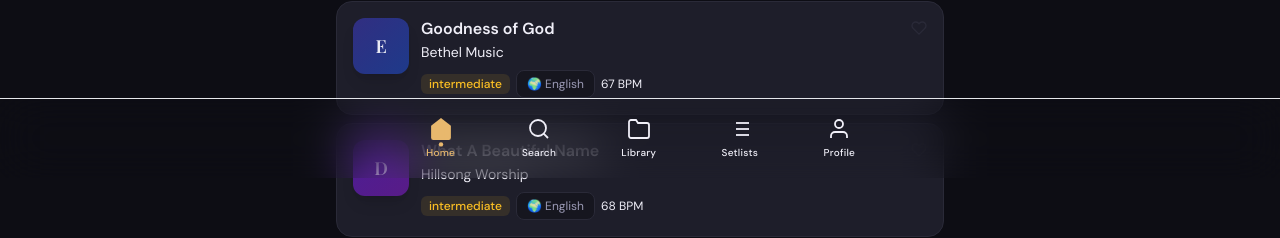
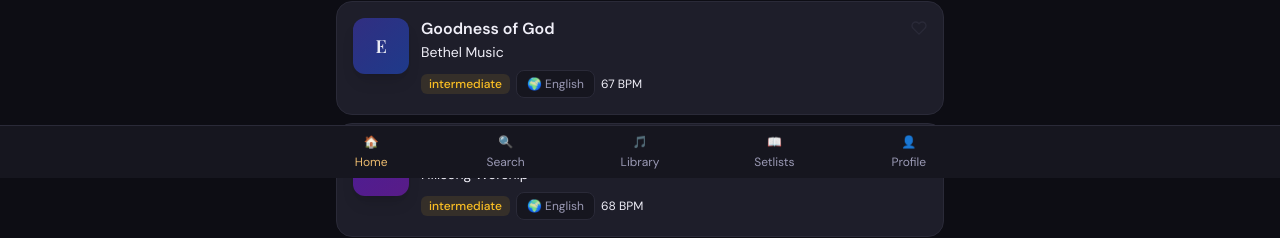
Before and after one commit to 2203831/promises-worship, a React (Create React App) app: page / in a window 1280 px wide. Shown: the part 622-860 px from the top of the page. Built offline with nearby package versions, Linux system fonts and the light colour scheme; a web font is replaced by a local one.

Commit message:
Update BottomNav.jsx

```diff
--- a/src/components/BottomNav.jsx
+++ b/src/components/BottomNav.jsx
@@ -1,75 +1,41 @@
 import React from "react";
 import { NavLink } from "react-router-dom";
 
-const HomeIcon = ({ active }) => (
-  <svg xmlns="http://www.w3.org/2000/svg" className="w-6 h-6" viewBox="0 0 24 24" fill={active ? "currentColor" : "none"} stroke="currentColor" strokeWidth={active ? "0" : "1.8"}>
-    <path d="M3 9l9-7 9 7v11a2 2 0 0 1-2 2H5a2 2 0 0 1-2-2z" />
-    <polyline points="9 22 9 12 15 12 15 22" />
-  </svg>
-);
-const SearchIcon = ({ active }) => (
-  <svg xmlns="http://www.w3.org/2000/svg" className="w-6 h-6" viewBox="0 0 24 24" fill="none" stroke="currentColor" strokeWidth={active ? "2.5" : "1.8"}>
-    <circle cx="11" cy="11" r="8" /><line x1="21" y1="21" x2="16.65" y2="16.65" />
-  </svg>
-);
-const LibraryIcon = ({ active }) => (
-  <svg xmlns="http://www.w3.org/2000/svg" className="w-6 h-6" viewBox="0 0 24 24" fill={active ? "currentColor" : "none"} stroke="currentColor" strokeWidth={active ? "0" : "1.8"}>
-    <path d="M22 19a2 2 0 0 1-2 2H4a2 2 0 0 1-2-2V5a2 2 0 0 1 2-2h5l2 3h9a2 2 0 0 1 2 2z" />
-  </svg>
-);
-const SetlistIcon = ({ active }) => (
-  <svg xmlns="http://www.w3.org/2000/svg" className="w-6 h-6" viewBox="0 0 24 24" fill="none" stroke="currentColor" strokeWidth={active ? "2.5" : "1.8"}>
-    <line x1="8" y1="6" x2="21" y2="6" /><line x1="8" y1="12" x2="21" y2="12" /><line x1="8" y1="18" x2="21" y2="18" />
-    <line x1="3" y1="6" x2="3.01" y2="6" /><line x1="3" y1="12" x2="3.01" y2="12" /><line x1="3" y1="18" x2="3.01" y2="18" />
-  </svg>
-);
-const ProfileIcon = ({ active }) => (
-  <svg xmlns="http://www.w3.org/2000/svg" className="w-6 h-6" viewBox="0 0 24 24" fill={active ? "currentColor" : "none"} stroke="currentColor" strokeWidth={active ? "0" : "1.8"}>
-    <path d="M20 21v-2a4 4 0 0 0-4-4H8a4 4 0 0 0-4 4v2" />
-    <circle cx="12" cy="7" r="4" />
-  </svg>
-);
+export default function BottomNav() {
 
-const NAV_ITEMS = [
-  { to: "/", label: "Home", Icon: HomeIcon, exact: true },
-  { to: "/search", label: "Search", Icon: SearchIcon },
-  { to: "/library", label: "Library", Icon: LibraryIcon },
-  { to: "/setlists", label: "Setlists", Icon: SetlistIcon },
-  { to: "/profile", label: "Profile", Icon: ProfileIcon },
-];
+  const linkClass = ({ isActive }) =>
+    `flex flex-col items-center justify-center text-xs gap-1 flex-1 py-2
+     ${isActive ? "text-worship-accent" : "text-worship-text-muted"}`;
 
-export default function BottomNav() {
   return (
-    <nav className="fixed bottom-0 left-0 right-0 z-40 h-20 pb-safe
-      bg-worship-bg/95 backdrop-blur-xl border-t border-worship-border/50
-      light:bg-white/95 light:border-gray-200/50">
-      <div className="flex items-center justify-around h-full max-w-lg mx-auto px-2">
-        {NAV_ITEMS.map(({ to, label, Icon, exact }) => (
-          <NavLink
-            key={to}
-            to={to}
-            end={exact}
-            className={({ isActive }) =>
-              `flex flex-col items-center gap-1 py-2 px-3 rounded-2xl transition-all duration-200 min-w-[56px]
-              ${isActive
-                ? "text-worship-accent"
-                : "text-worship-muted hover:text-worship-text-muted"
-              }`
-            }
-          >
-            {({ isActive }) => (
-              <>
-                <div className={`relative transition-transform duration-200 ${isActive ? "scale-110" : ""}`}>
-                  <Icon active={isActive} />
-                  {isActive && (
-                    <span className="absolute -bottom-1 left-1/2 -translate-x-1/2 w-1 h-1 rounded-full bg-worship-accent" />
-                  )}
-                </div>
-                <span className="text-[10px] font-medium tracking-wide">{label}</span>
-              </>
-            )}
-          </NavLink>
-        ))}
+    <nav className="fixed bottom-0 left-0 right-0 bg-worship-surface border-t border-worship-border">
+      <div className="max-w-2xl mx-auto flex">
+
+        <NavLink to="/" className={linkClass}>
+          <span>🏠</span>
+          Home
+        </NavLink>
+
+        <NavLink to="/search" className={linkClass}>
+          <span>🔍</span>
+          Search
+        </NavLink>
+
+        <NavLink to="/library" className={linkClass}>
+          <span>🎵</span>
+          Library
+        </NavLink>
+
+        <NavLink to="/setlists" className={linkClass}>
+          <span>📖</span>
+          Setlists
+        </NavLink>
+
+        <NavLink to="/profile" className={linkClass}>
+          <span>👤</span>
+          Profile
+        </NavLink>
+
       </div>
     </nav>
   );
```
